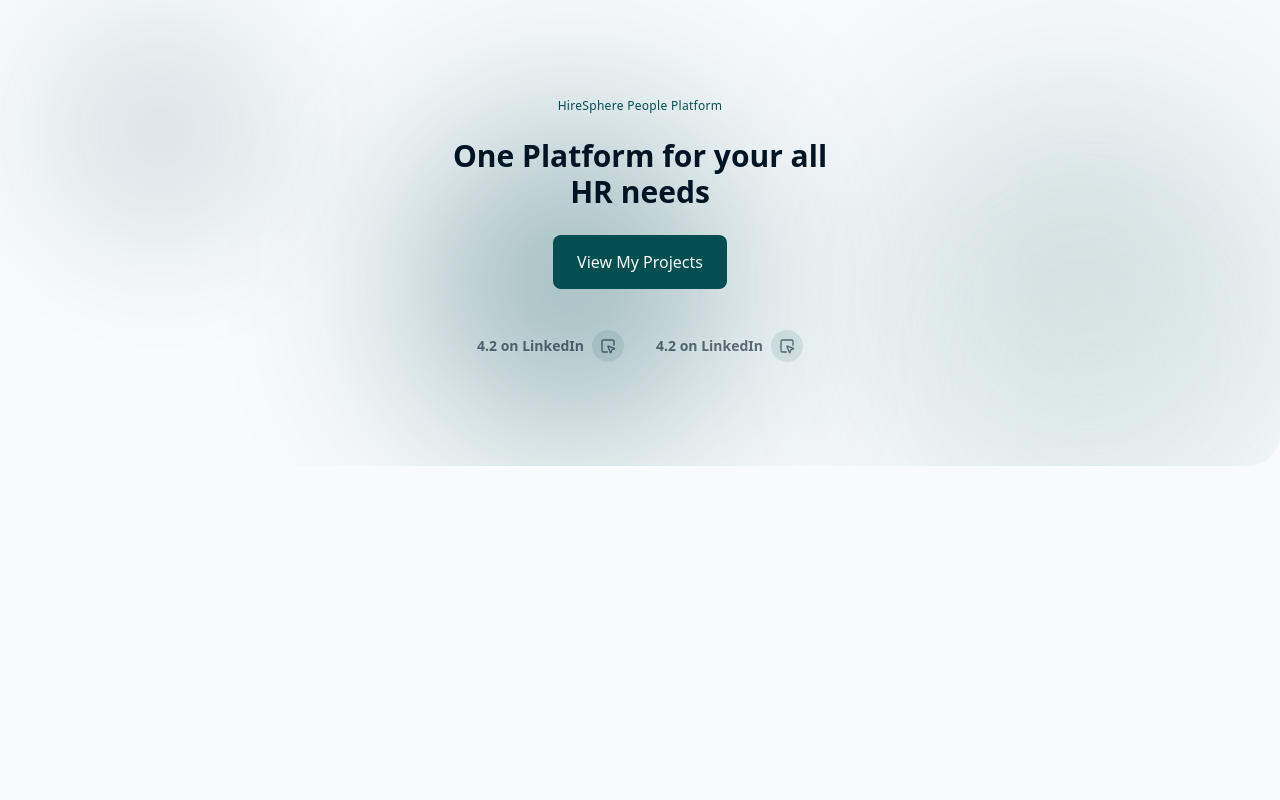
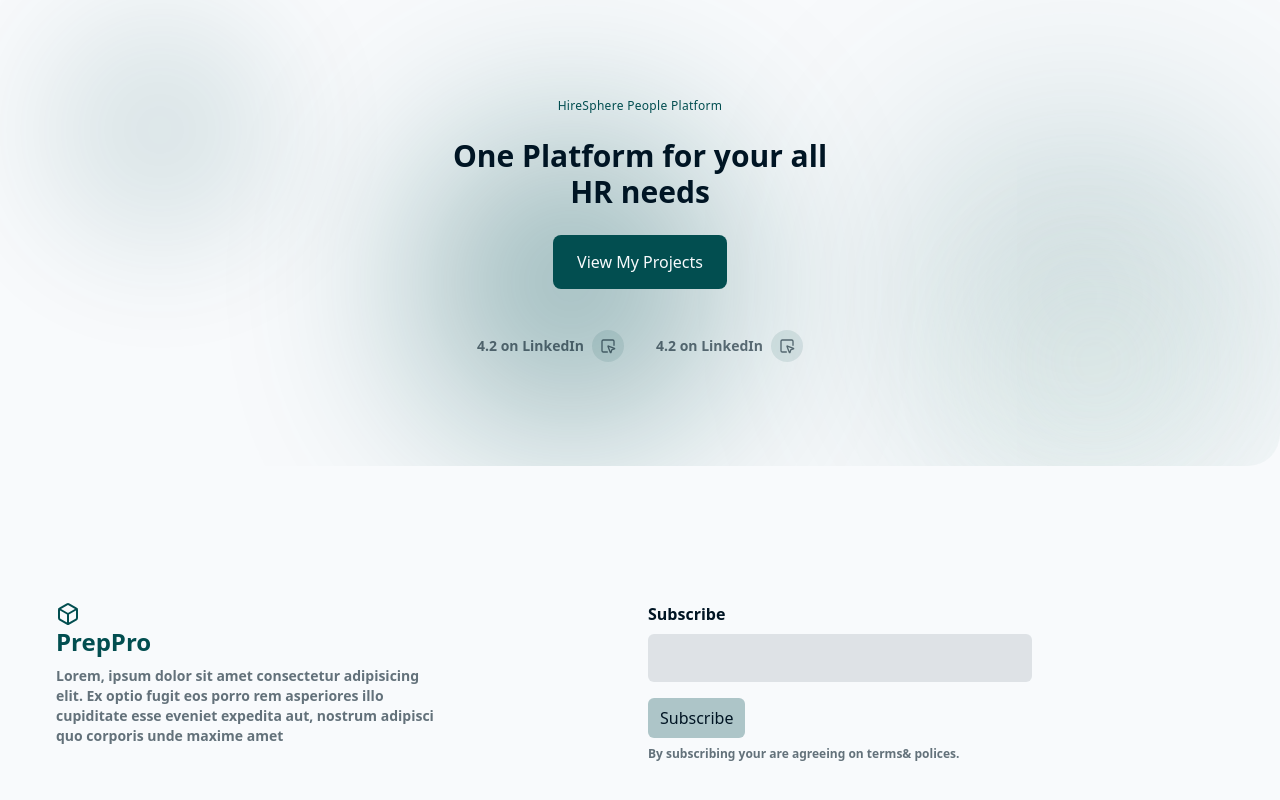
Before and after one commit to iamniteshdubey0/PrepPro-Reactjs-Tailwindcss-LandingPage, a React (Vite) app: page / in a window 1280 px wide. Shown: the part 5608-6408 px from the top of the page. Before the commit the page ends 6074 px from the top, so only its background shows below. Built offline with nearby package versions, Linux system fonts and the light colour scheme.

Commit message:
feat: add Newsletter component with layout and styling; update Home page to include Newsletter section

```diff
--- /dev/null
+++ b/src/components/Newsletter.jsx
@@ -0,0 +1,39 @@
+import { Box } from "lucide-react";
+import React from "react";
+
+const Newsletter = () => {
+  return (
+    <section className="relative flex flex-col items-center justify-center py-24 px-4 overflow-hidden rounded-4xl">
+      <div className="relative grid grid-cols-1 md:grid-cols-2 z-10 mt-8 text-center px-4 space-y-6">
+        <div className="flex flex-col gap-2 items-start p-2 text-left md:w-2/3">
+          <div className="flex flex-col text-2xl font-bold text-primary items-start">
+            <Box size={24}></Box>
+            <p className="">PrepPro</p>
+          </div>
+
+          <p className="text-sm md:text-md font-semibold text-foreground/60 max-w-xl mx-auto opacity-0 animate-fade-in-delay-3">
+            Lorem, ipsum dolor sit amet consectetur adipisicing elit. Ex optio
+            fugit eos porro rem asperiores illo cupiditate esse eveniet expedita
+            aut, nostrum adipisci quo corporis unde maxime amet
+          </p>
+        </div>
+
+        <div className="flex flex-col gap-2 items-start p-2 text-left">
+          <form action="" className="w-full space-y-4">
+            <div className="flex flex-col gap-2">
+              <label htmlFor="subscribe" className="text-md font-semibold">Subscribe</label>
+              <input className="md:w-2/3 w-full border-0 bg-foreground/10 py-3 px-4 rounded-md focus:outline-0" type="email" name="subscribe" id="subscribe" />
+            </div>
+
+            <button className="py-2 px-3 flex justify-center items-center bg-primary/30 rounded-md">Subscribe</button>
+          </form>
+          <p className="text-xs font-semibold text-foreground/60">
+            By subscribing your are agreeing on terms& polices.
+          </p>
+        </div>
+      </div>
+    </section>
+  );
+};
+
+export default Newsletter;
--- a/src/pages/Home.jsx
+++ b/src/pages/Home.jsx
@@ -9,6 +9,7 @@ import Testimonials from "../components/Testimonials";
 import Integrations from "../components/Integration";
 import Tools from "../components/Tools";
 import Summary from "../components/summary";
+import Newsletter from "../components/Newsletter";
 
 const Home = () => {
   return (
@@ -28,6 +29,7 @@ const Home = () => {
       <Integrations></Integrations>
       <Tools></Tools>
       <Summary></Summary>
+      <Newsletter> </Newsletter>
       {/* footer */}
     </div>
   );
```
